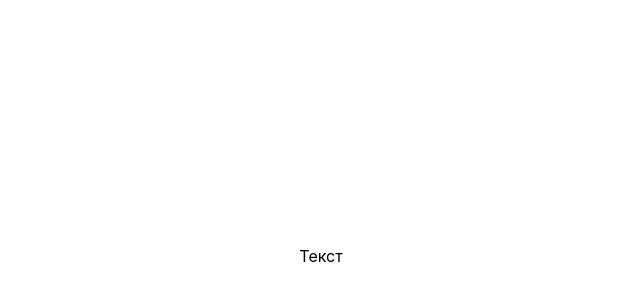
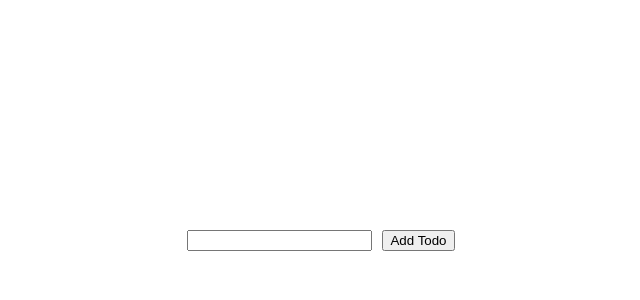
Before and after one commit to Tailler2071/redux-toolkit-todo, a React (Vite) app: page / in a window 1280 px wide. Shown: the part 144-444 px from the top of the page, without its empty margins (319-959 px from the left). Built offline with nearby package versions, Linux system fonts and the light colour scheme.

Commit message:
feat: creating Todo List

```diff
--- a/package.json
+++ b/package.json
@@ -11,12 +11,14 @@
   },
   "dependencies": {
     "react": "^18.3.1",
-    "react-dom": "^18.3.1"
+    "react-dom": "^18.3.1",
+    "uuid": "^10.0.0"
   },
   "devDependencies": {
     "@eslint/js": "^9.9.0",
     "@types/react": "^18.3.3",
     "@types/react-dom": "^18.3.0",
+    "@types/uuid": "^10.0.0",
     "@vitejs/plugin-react": "^4.3.1",
     "eslint": "^9.9.0",
     "eslint-plugin-react-hooks": "^5.1.0-rc.0",
--- a/src/App.css
+++ b/src/App.css
@@ -19,3 +19,34 @@ body {
     padding: 2rem;
     text-align: center;
 }
+
+.control {
+    display: flex;
+    gap: 10px;
+
+    input {
+        display: block;
+    }
+}
+
+.list {
+    padding: 0;
+    list-style: none;
+    display: grid;
+    gap: 10px;
+}
+
+.list-item {
+    display: flex;
+    justify-content: space-between;
+    align-items: center;
+    gap: 10px;
+}
+
+.checkbox:checked + span {
+    text-decoration: line-through;
+}
+
+.delete {
+    cursor: pointer;
+}
--- a/src/App.tsx
+++ b/src/App.tsx
@@ -1,9 +1,71 @@
 import "./App.css";
+import {useState} from "react";
+import {v4 as uuidv4} from "uuid";
+
+interface Todo {
+    id: string;
+    text: string;
+    completed: boolean;
+}
 
 const App = () => {
+    const [todos, setTodos] = useState<Todo[]>([]);
+    const [text, setText] = useState<string>("");
+
+    const addTodo = () => {
+        if (!text.trim().length) return;
+
+        const newTodo: Todo = {
+            id: uuidv4(),
+            text,
+            completed: false,
+        };
+
+        setTodos([...todos, newTodo]);
+        setText("");
+    };
+
+    const toggleTodoComplete = (todoId: string) => {
+        const nextTodo = todos.map(todo => {
+            if (todo.id !== todoId) {
+                return todo;
+            }
+
+            return {...todo, completed: !todo.completed};
+        })
+
+        setTodos(nextTodo);
+    };
+
+    const removeTodo = (todoId: string) => {
+        setTodos(todos.filter(todo => todo.id !== todoId));
+    };
+
     return (
         <div className="App">
-            Текст
+            <div className="control">
+                <label>
+                    <input type="text" value={text} onChange={(e) => setText(e.target.value)}/>
+                </label>
+                <button onClick={addTodo}>Add Todo</button>
+            </div>
+
+            <ul className="list">
+                {todos.map(todo => (
+                    <li className="list-item" key={todo.id}>
+                        <div>
+                            <input
+                                className="checkbox"
+                                type="checkbox"
+                                checked={todo.completed}
+                                onChange={() => toggleTodoComplete(todo.id)}
+                            />
+                            <span>{todo.text}</span>
+                        </div>
+                        <button className="delete" onClick={() => removeTodo(todo.id)}>❌</button>
+                    </li>
+                ))}
+            </ul>
         </div>
     );
 };
```
Also changed, not shown: 1 other file (tests, documents, lock files or other folders). Lines whose indentation alone changed are shown as unchanged.
